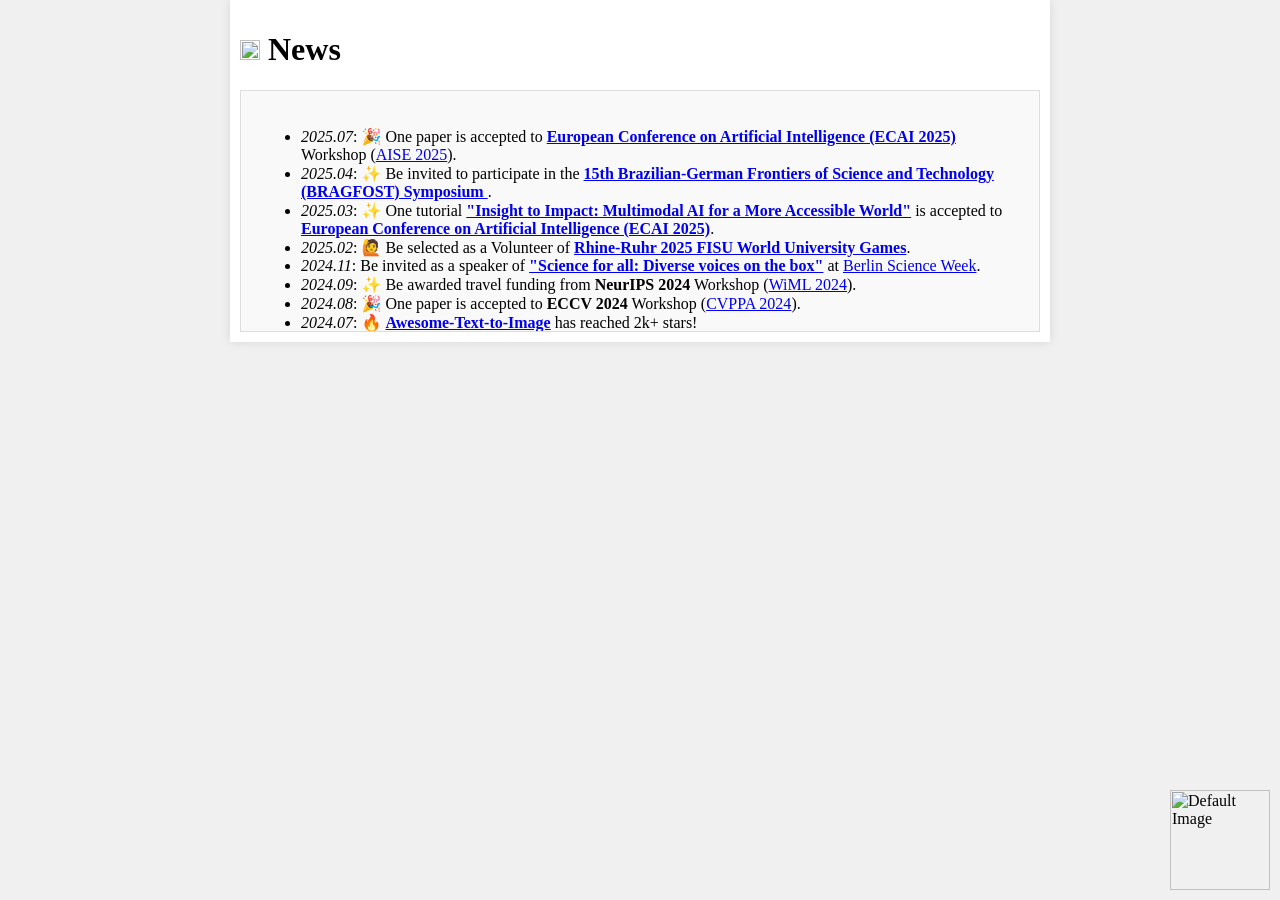
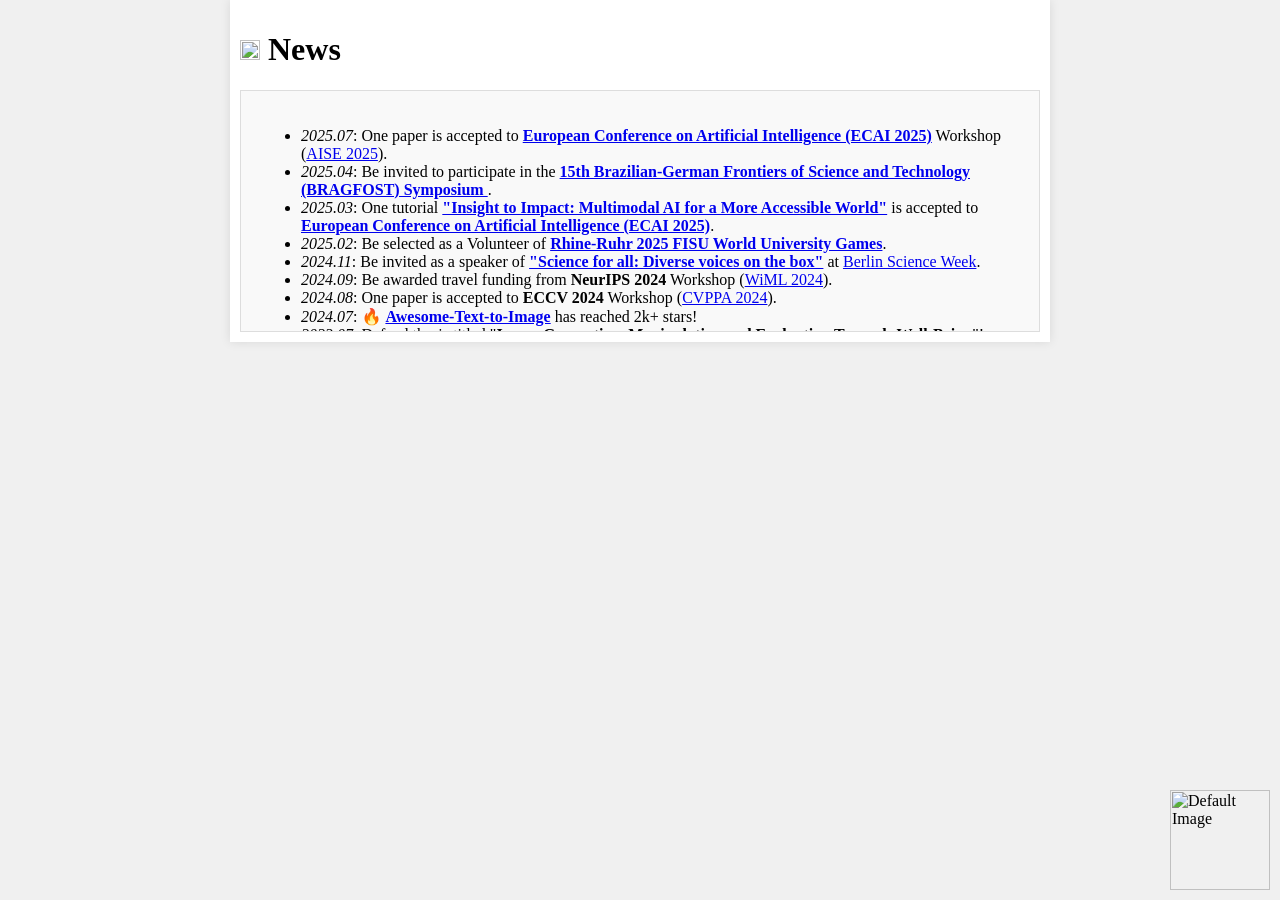
Before and after one commit to ElizaZhou96/ElizaZhou96.github.io, a Jekyll site: the page _pages/NewsPage.html, which Jekyll copies as it is, in a window 1280 px wide. Built offline with Jekyll 4.4.1, drawn with Linux system fonts in a browser that asks for light colours.

Commit message:
Update NewsPage.html

```diff
--- a/_pages/NewsPage.html
+++ b/_pages/NewsPage.html
@@ -62,13 +62,13 @@
         <h1><img src="images/sparks/graduation.png" alt="Decorative Image" width="20" height="20"> News</h1>
         <div class="scrollable">
             <ul>
-	    <li class="has-line-data" data-line-start="17" data-line-end="16"><em>2025.07</em>: 🎉 One paper is accepted to <a href="https://ecai2025.org/"><strong>European Conference on Artificial Intelligence (ECAI 2025)</strong></a> Workshop (<a href="https://sites.google.com/view/aise25">AISE 2025</a>).</li>
-	    <li class="has-line-data" data-line-start="16" data-line-end="15"><em>2025.04</em>: ✨ Be invited to participate in the <a href="https://www.humboldt-foundation.de/vernetzen/brazilian-german-frontiers-of-science-and-technology-symposium-2"><strong>15th Brazilian-German Frontiers of Science and Technology (BRAGFOST) Symposium </strong></a>.</li>
-	    <li class="has-line-data" data-line-start="15" data-line-end="14"><em>2025.03</em>: ✨ One tutorial <a href="https://i2i-2025.vercel.app/"><strong>"Insight to Impact: Multimodal AI for a More Accessible World"</strong></a> is accepted to <a href="https://ecai2025.org/"><strong>European Conference on Artificial Intelligence (ECAI 2025)</strong></a>.</li>
-	    <li class="has-line-data" data-line-start="14" data-line-end="13"><em>2025.02</em>: 🙋 Be selected as a Volunteer of <a href="https://rhineruhr2025.com/en"><strong>Rhine-Ruhr 2025 FISU World University Games</strong></a>.</li>
+	    <li class="has-line-data" data-line-start="17" data-line-end="16"><em>2025.07</em>: One paper is accepted to <a href="https://ecai2025.org/"><strong>European Conference on Artificial Intelligence (ECAI 2025)</strong></a> Workshop (<a href="https://sites.google.com/view/aise25">AISE 2025</a>).</li>
+	    <li class="has-line-data" data-line-start="16" data-line-end="15"><em>2025.04</em>: Be invited to participate in the <a href="https://www.humboldt-foundation.de/vernetzen/brazilian-german-frontiers-of-science-and-technology-symposium-2"><strong>15th Brazilian-German Frontiers of Science and Technology (BRAGFOST) Symposium </strong></a>.</li>
+	    <li class="has-line-data" data-line-start="15" data-line-end="14"><em>2025.03</em>: One tutorial <a href="https://i2i-2025.vercel.app/"><strong>"Insight to Impact: Multimodal AI for a More Accessible World"</strong></a> is accepted to <a href="https://ecai2025.org/"><strong>European Conference on Artificial Intelligence (ECAI 2025)</strong></a>.</li>
+	    <li class="has-line-data" data-line-start="14" data-line-end="13"><em>2025.02</em>: Be selected as a Volunteer of <a href="https://rhineruhr2025.com/en"><strong>Rhine-Ruhr 2025 FISU World University Games</strong></a>.</li>
 	    <li class="has-line-data" data-line-start="13" data-line-end="12"><em>2024.11</em>: Be invited as a speaker of <a href="https://berlinscienceweek.com/programme/science-all-diverse-voices-box"><strong>"Science for all: Diverse voices on the box"</strong></a> at <a href="https://berlinscienceweek.com/">Berlin Science Week</a>.</li>
-	    <li class="has-line-data" data-line-start="12" data-line-end="11"><em>2024.09</em>: ✨ Be awarded travel funding from <strong>NeurIPS 2024</strong> Workshop (<a href="https://sites.google.com/wimlworkshop.org/wiml-2024/home?authuser=0">WiML 2024</a>).</li>
-            <li class="has-line-data" data-line-start="11" data-line-end="10"><em>2024.08</em>: 🎉 One paper is accepted to <strong>ECCV 2024</strong> Workshop (<a href="https://cvppa2024.github.io/">CVPPA 2024</a>).</li>
+	    <li class="has-line-data" data-line-start="12" data-line-end="11"><em>2024.09</em>: Be awarded travel funding from <strong>NeurIPS 2024</strong> Workshop (<a href="https://sites.google.com/wimlworkshop.org/wiml-2024/home?authuser=0">WiML 2024</a>).</li>
+            <li class="has-line-data" data-line-start="11" data-line-end="10"><em>2024.08</em>: One paper is accepted to <strong>ECCV 2024</strong> Workshop (<a href="https://cvppa2024.github.io/">CVPPA 2024</a>).</li>
 	    <li class="has-line-data" data-line-start="10" data-line-end="9"><em>2024.07</em>: 🔥 <a href="https://github.com/Yutong-Zhou-cv/Awesome-Text-to-Image"><strong>Awesome-Text-to-Image</strong></a> has reached 2k+ stars!</li>
             <li class="has-line-data" data-line-start="9" data-line-end="8"><em>2023.07</em>: Defend thesis titled &quot;<strong>Image Generation, Manipulation and Evaluation Towards Well-Being</strong>&quot;!</li>
             <li class="has-line-data" data-line-start="8" data-line-end="7"><em>2023.04</em>: <a href="https://github.com/Yutong-Zhou-cv/Awesome-Text-to-Image"><strong>Awesome-Text-to-Image</strong></a> has reached 1k+ stars!</li>
```
